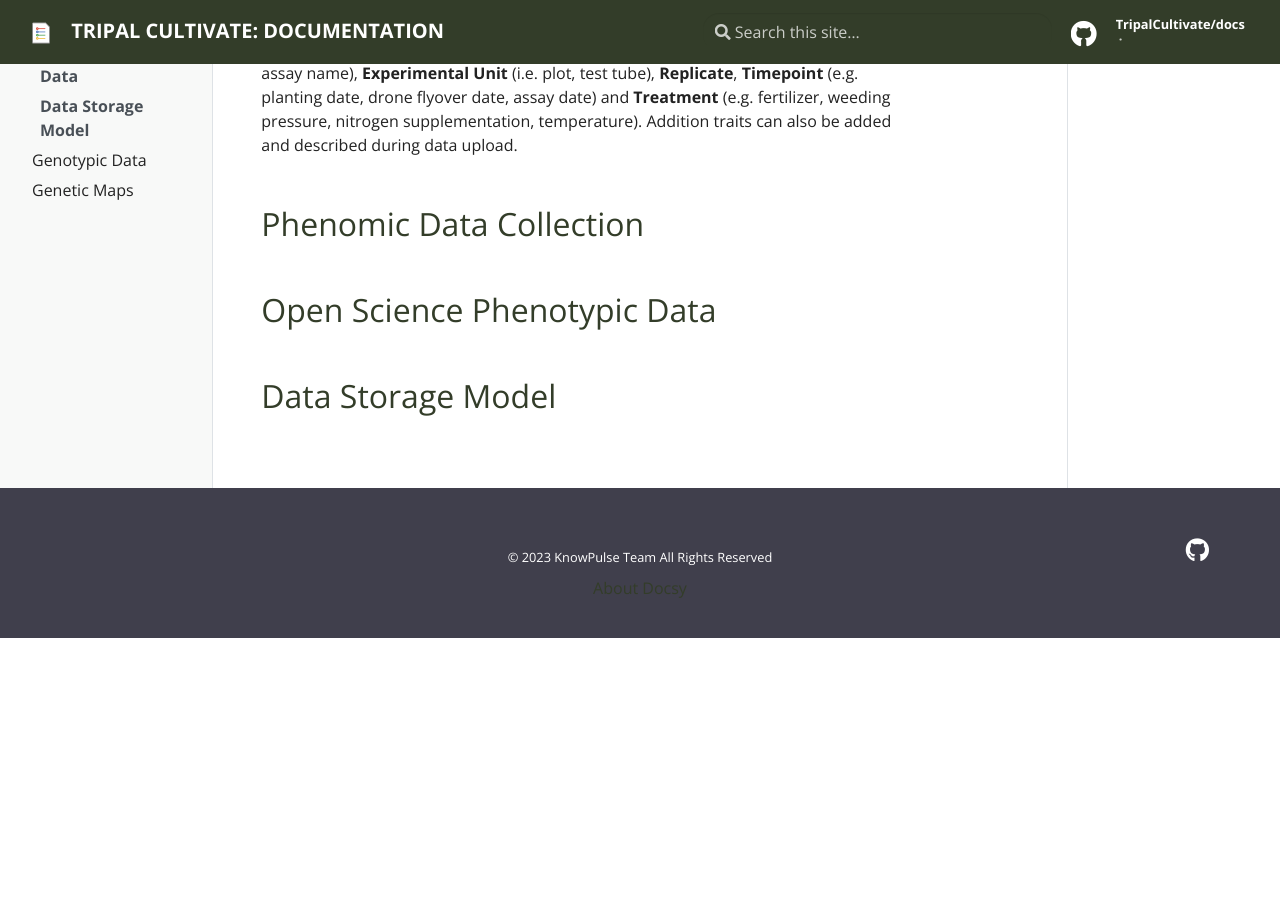
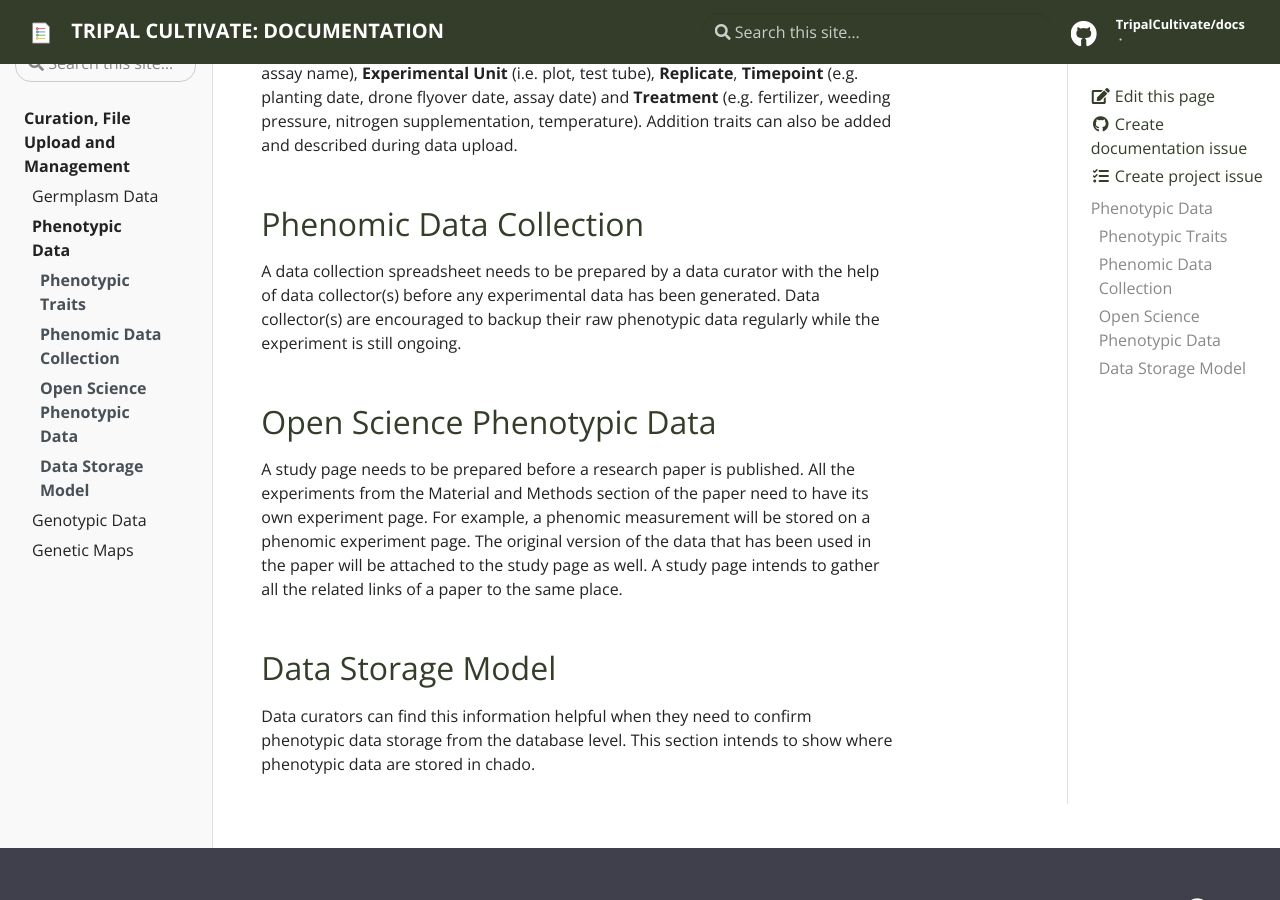
Before and after one commit to TripalCultivate/docs, a Jekyll site: the page built from _docs/curation/phenotypic-data.md, in a window 1280 px wide and 900 px high, scrolled down 435 px. Built offline with Jekyll 4.4.1, drawn with Linux system fonts in a browser that asks for light colours; before the commit the page ends 1073 px from its top, so only the background shows below that.

Commit message:
Update phenotypic-data.md

```diff
--- a/_docs/curation/phenotypic-data.md
+++ b/_docs/curation/phenotypic-data.md
@@ -14,14 +14,12 @@ Each given experiment is expected to have its specified traits, which intend to
 
 
 ## [Phenomic Data Collection](phenotypic-data/collect-importer)
-
-
+A data collection spreadsheet needs to be prepared by a data curator with the help of data collector(s) before any experimental data has been generated. Data collector(s) are encouraged to backup their raw phenotypic data regularly while the experiment is still ongoing.
 
 
 ## [Open Science Phenotypic Data](phenotypic-data/share-importer)
-
-
-
+A study page needs to be prepared before a research paper is published. All the experiments from the Material and Methods section of the paper need to have its own experiment page. For example, a phenomic measurement will be stored on a phenomic experiment page. The original version of the data that has been used in the paper will be attached to the study page as well. A study page intends to gather all the related links of a paper to the same place.
 
 
 ## [Data Storage Model](phenotypic-data/data-storage-model)
+Data curators can find this information helpful when they need to confirm phenotypic data storage from the database level. This section intends to show where phenotypic data are stored in chado.
```
